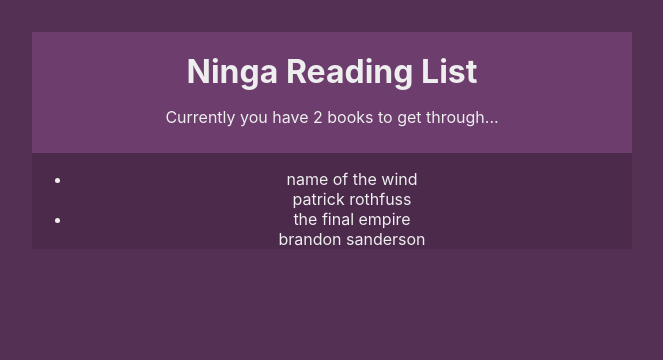
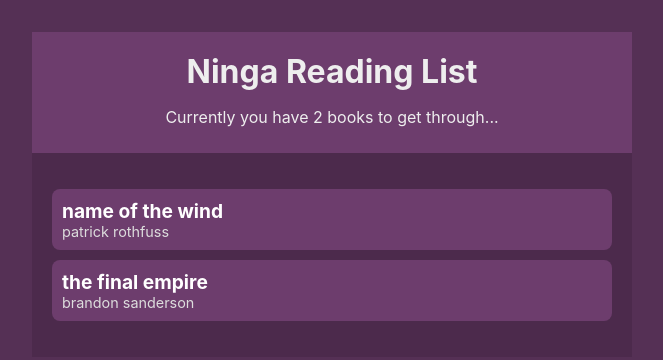
Before and after one commit to Aceba1/React-Basics-ReadingList, a React (Create React App) app in the folder client/: page / in a window 1280 px wide. Shown: the top 360 px of the page, without its empty margins (308-971 px from the left). Built offline with nearby package versions, Linux system fonts and the light colour scheme.

Commit message:
Update styling

```diff
--- a/client/src/index.css
+++ b/client/src/index.css
@@ -13,7 +13,6 @@ body {
   background: #4c2a4c;
   max-width: 600px;
   margin: 32px auto;
-  text-align: center;
   color: #eee;
 }
 
@@ -26,3 +25,48 @@ body {
 .navbar h1{
   margin: 10px 0;
 }
+
+nav{
+  padding: 5px;
+}
+nav ul {
+  padding: 0;
+}
+nav ul li {
+  display: inline-block;
+  margin: 0 10px;
+}
+.book-list {
+  padding: 20px;
+  margin-bottom: 20px;
+}
+.book-list ul {
+  padding: 0;
+  list-style-type: none;
+}
+.book-list .title {
+  font-weight: bold;
+  color: #fff;
+  font-size: 1.2rem;
+}
+.book-list .author {
+  font-size: 0.9rem;
+  color: #ddd;
+}
+
+.book-list li {
+  padding: 10px;
+  margin: 10px auto;
+  border-radius: 8px;
+  background: #6d3d6d;
+}
+
+.book-list li:hover {
+  opacity: 0.7;
+  text-decoration: line-through;
+}
+
+.empty {
+  margin: 20px;
+  text-align: center;
+}
```
